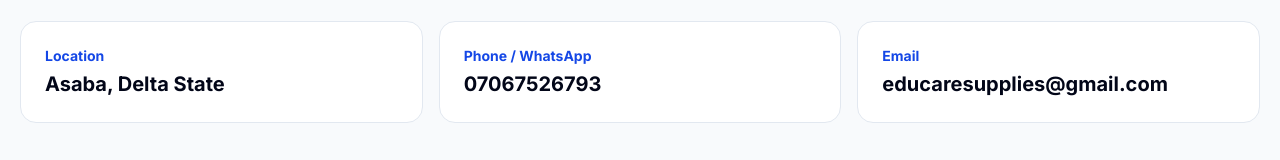
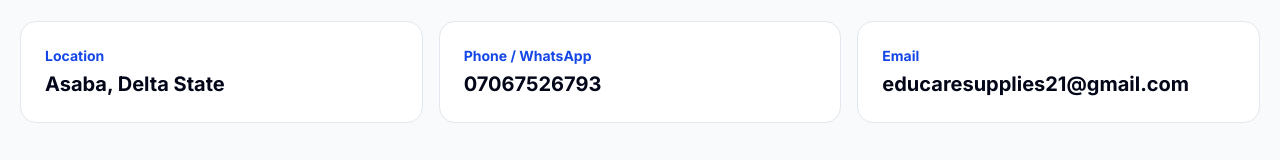
Before and after one commit to pascal173/educare, a Next.js app in the folder pharmaequip/: page / in a window 1280 px wide. Shown: the part 773-933 px from the top of the page. Built offline with nearby package versions, Linux system fonts and the light colour scheme.

Commit message:
Fix: Update contact email from educaresupplies@gmail.com to educaresupplies21@gmail.com

```diff
--- a/pharmaequip/app/page.tsx
+++ b/pharmaequip/app/page.tsx
@@ -95,7 +95,7 @@ export default function Home() {
           </div>
           <div className="bg-white border border-slate-200 rounded-2xl p-6">
             <p className="text-sm font-bold text-blue-700">Email</p>
-            <p className="text-xl font-bold mt-1 break-all">educaresupplies@gmail.com</p>
+            <p className="text-xl font-bold mt-1 break-all">educaresupplies21@gmail.com</p>
           </div>
         </div>
       </section>
@@ -115,10 +115,10 @@ export default function Home() {
           <h3 className="text-4xl font-bold text-center mb-12">Available Sets</h3>
           <div className="grid md:grid-cols-2 lg:grid-cols-4 gap-6">
             {[
-              ['Basic Set', '₦20,000', 'Aneroid sphygmomanometer, stethoscope, thermometer, pulse oximeter, chain breast watch.'],
-              ['Premium Set', '₦23,000', 'Digital sphygmomanometer, thermometer, pulse oximeter, chain breast watch.'],
-              ['Classic Set', '₦41,000', 'Digital sphygmomanometer, Littmann Classic III stethoscope, thermometer, pulse oximeter, chain breast watch.'],
-              ['Advanced Set', '₦55,000', 'Digital sphygmomanometer, Littmann Classic III stethoscope, thermometer, pulse oximeter, chain breast watch, tourniquet, pen torch, retractable tape, patella hammer.'],
+              ['Basic Set', 'â‚¦20,000', 'Aneroid sphygmomanometer, stethoscope, thermometer, pulse oximeter, chain breast watch.'],
+              ['Premium Set', 'â‚¦23,000', 'Digital sphygmomanometer, thermometer, pulse oximeter, chain breast watch.'],
+              ['Classic Set', 'â‚¦41,000', 'Digital sphygmomanometer, Littmann Classic III stethoscope, thermometer, pulse oximeter, chain breast watch.'],
+              ['Advanced Set', 'â‚¦55,000', 'Digital sphygmomanometer, Littmann Classic III stethoscope, thermometer, pulse oximeter, chain breast watch, tourniquet, pen torch, retractable tape, patella hammer.'],
             ].map(([name, price, items]) => (
               <div key={name} className="bg-white border border-blue-100 rounded-2xl p-6 shadow-sm">
                 <p className="text-2xl font-bold text-blue-900">{name}</p>
@@ -150,7 +150,7 @@ export default function Home() {
           </div>
           <div className="space-y-4 md:text-right">
             <p className="flex md:justify-end items-center gap-3 text-lg"><Phone size={20} /> 07067526793 | 09049293418</p>
-            <p className="text-lg">educaresupplies@gmail.com</p>
+            <p className="text-lg">educaresupplies21@gmail.com</p>
             <p className="flex md:justify-end items-center gap-3 text-lg"><MapPin size={20} /> Asaba, Delta State</p>
           </div>
         </div>
```
